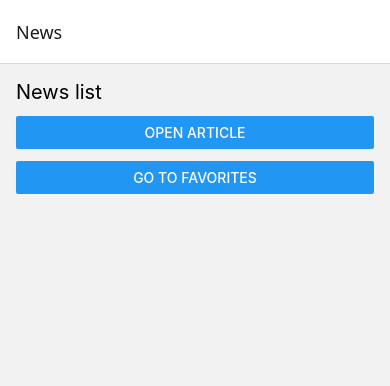
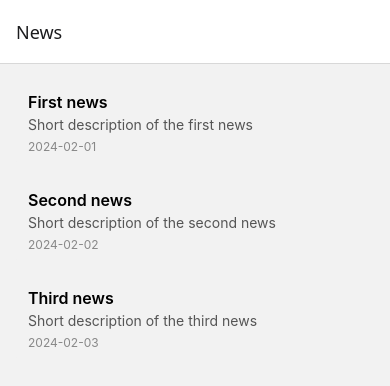
Before and after one commit to azatudo/news-app, a React Native app: screen /News in a window 390 px wide. Shown: the top 386 px of the page. Built offline with nearby package versions, Linux system fonts and the light colour scheme.

Commit message:
add mock news list

```diff
--- a/screens/NewsListScreen.tsx
+++ b/screens/NewsListScreen.tsx
@@ -1,26 +1,58 @@
-import { View, Text, Button } from 'react-native';
+import { View, Text, FlatList, TouchableOpacity } from 'react-native';
 import { useNavigation } from '@react-navigation/native';
+
+const mockNews = [
+  {
+    id: '1',
+    title: 'First news',
+    description: 'Short description of the first news',
+    date: '2024-02-01',
+  },
+  {
+    id: '2',
+    title: 'Second news',
+    description: 'Short description of the second news',
+    date: '2024-02-02',
+  },
+  {
+    id: '3',
+    title: 'Third news',
+    description: 'Short description of the third news',
+    date: '2024-02-03',
+  },
+];
 
 export default function NewsListScreen() {
   const navigation = useNavigation();
 
   return (
-    <View style={{ padding: 16 }}>
-      <Text style={{ fontSize: 20, marginBottom: 12 }}>
-        News list
-      </Text>
+    <FlatList
+      data={mockNews}
+      keyExtractor={(item) => item.id}
+      contentContainerStyle={{ padding: 16 }}
+      renderItem={({ item }) => (
+        <TouchableOpacity
+          onPress={() => navigation.navigate('Article' as never)}
+          style={{
+            padding: 12,
+            marginBottom: 12,
+            backgroundColor: '#f2f2f2',
+            borderRadius: 8,
+          }}
+        >
+          <Text style={{ fontSize: 16, fontWeight: '600' }}>
+            {item.title}
+          </Text>
 
-      <Button
-        title="Open article"
-        onPress={() => navigation.navigate('Article' as never)}
-      />
+          <Text style={{ marginTop: 4, color: '#555' }}>
+            {item.description}
+          </Text>
 
-      <View style={{ marginTop: 12 }}>
-        <Button
-          title="Go to favorites"
-          onPress={() => navigation.navigate('Favorites' as never)}
-        />
-      </View>
-    </View>
+          <Text style={{ marginTop: 6, fontSize: 12, color: '#888' }}>
+            {item.date}
+          </Text>
+        </TouchableOpacity>
+      )}
+    />
   );
 }
```
